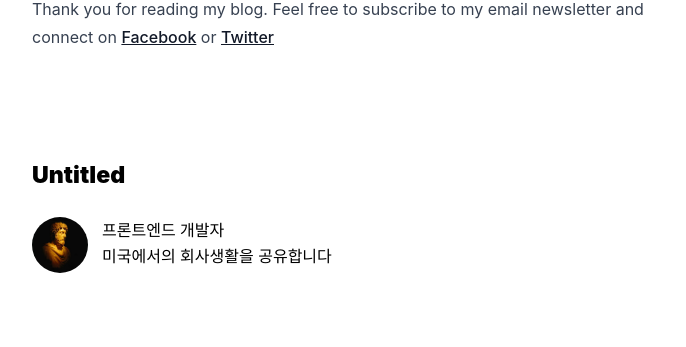
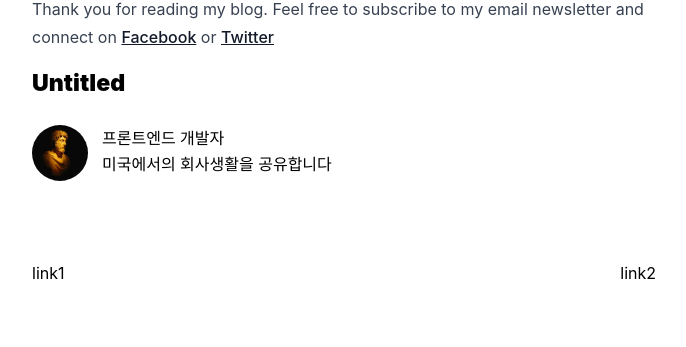
Before and after one commit to dongwook00/richmond, a Next.js app: page /post/nextjs-page-options-and-how-they-work in a window 1280 px wide. Shown: the part 5961-6308 px from the top of the page, without its empty margins (296-982 px from the left). Built offline with nearby package versions, Linux system fonts and the light colour scheme.

Commit message:
add context sample

```diff
--- a/components/Aside.js
+++ b/components/Aside.js
@@ -3,7 +3,7 @@ import Link from "next/link";
 
 export default function Aside({ isHome }) {
   return (
-    <aside className={!isHome && "mt-28"}>
+    <aside>
       {!isHome && (
         <Link href="/">
           <a className="mt-">
--- a/components/Nav.js
+++ b/components/Nav.js
@@ -1,6 +1,9 @@
 import Link from "next/link";
+import { useAppContext } from "../context/AppContext";
 
-export default function Lav() {
+export default function Nav() {
+  const foo = useAppContext();
+  console.log("nav", foo);
   return (
     <nav>
       <ul className="flex justify-between">
--- /dev/null
+++ b/context/AppContext.js
@@ -0,0 +1,13 @@
+import { createContext, useContext } from "react";
+
+export const AppContext = createContext();
+
+export function AppWrapper({ children }) {
+  let foo = "hello";
+
+  return <AppContext.Provider value={foo}>{children}</AppContext.Provider>;
+}
+
+export function useAppContext() {
+  return useContext(AppContext);
+}
--- a/pages/_app.js
+++ b/pages/_app.js
@@ -1,11 +1,14 @@
+import { AppWrapper } from "../context/AppContext";
 import Layout from "../components/Layout";
 import "../styles/globals.css";
 
 function MyApp({ Component, pageProps }) {
   return (
-    <Layout>
-      <Component {...pageProps} />
-    </Layout>
+    <AppWrapper>
+      <Layout>
+        <Component {...pageProps} />
+      </Layout>
+    </AppWrapper>
   );
 }
 
```
